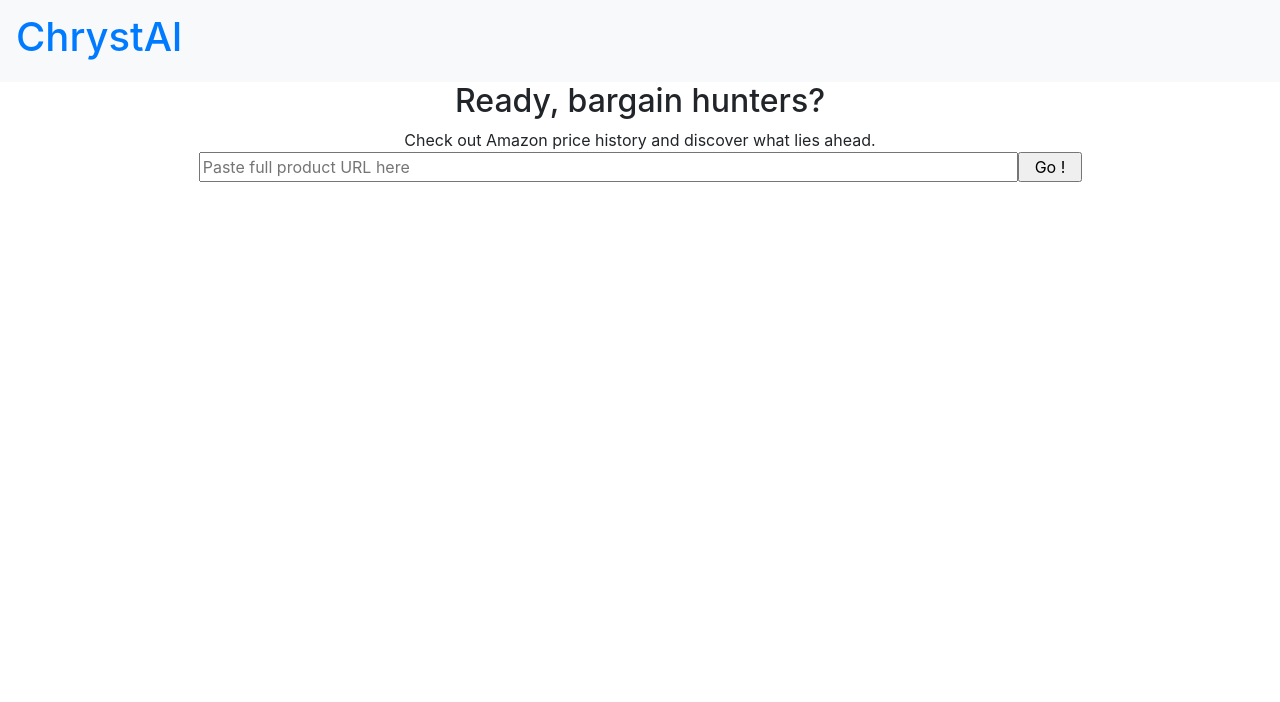
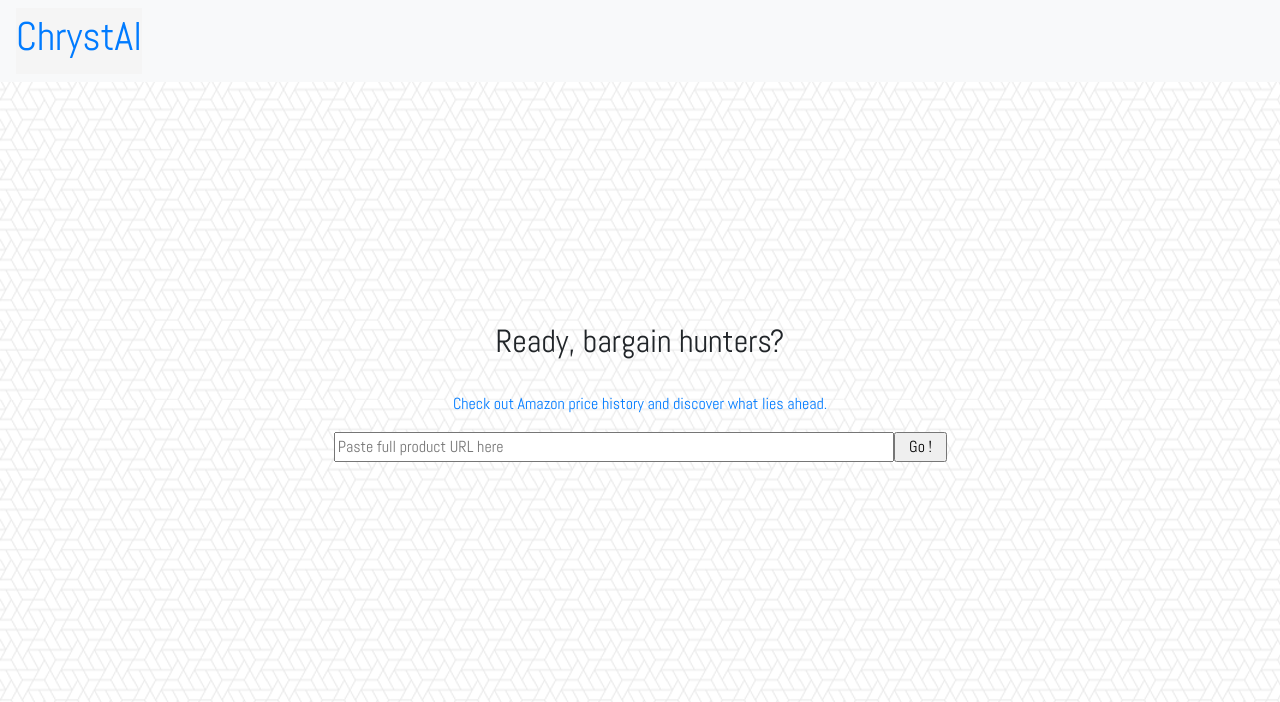
Before and after one commit to kristinauko/hb_final_project, a Flask app: page / in a window 1280 px wide. Shown: the top 702 px of the page. Run offline with Flask 2, Linux system fonts and the light colour scheme; some libraries are stand-ins or nearby versions.

Commit message:
finalized progress bar

```diff
--- /dev/null
+++ b/static/project.css
@@ -0,0 +1,92 @@
+
+a.navbar-brand {
+  background-color: #f5f5f5;
+  font-family: 'Abel', sans-serif;
+
+}
+
+h1.h1 {
+  color: red;
+}
+
+div.longer_description{
+    margin: 0 auto;
+    width: 100%;
+    text-align: center;
+    margin-bottom: 16px;
+    color: #007bff;
+    font-family: 'Abel', sans-serif;
+
+}
+
+
+h2.shorter_description {
+    margin: 0 auto;
+    width: 100%;
+    margin-left: auto;
+    margin-right: auto;
+    text-align: center;
+    margin-bottom: 32px;
+    margin-top: 240px;
+    font-family: 'Abel', sans-serif;
+
+}
+
+
+div.input_container {
+    margin-bottom: 120px;
+    font-family: 'Abel', sans-serif;
+}
+
+
+body {
+  background: url(what-the-hex.png);
+  margin-bottom: 60px;
+}
+
+
+#priceDate {
+  width:70%;
+  height:40%;
+  margin-left: auto;
+  margin-right: auto;
+  font-family: 'Abel', sans-serif;
+}
+
+h3.product_title {
+  width:70%;
+  margin-left: auto;
+  margin-right: auto;
+  font-family: 'Abel', sans-serif;
+  margin-top: 60px;
+
+}
+
+#amazon_id {
+  visibility: hidden;
+  font-size: 2px;
+}
+
+#min_price {
+  width:70%;
+  margin-left: auto;
+  margin-right: auto;
+  font-family: 'Abel', sans-serif;
+
+}
+
+.progress {
+  height: 3px;
+}
+
+.progress-container {
+  width: 75%;
+  margin-left: auto;
+  margin-right: auto;
+}
+
+.progress-bar {
+  width: 25%;
+    -webkit-transition: none !important;
+    transition: none !important;
+}
--- a/templates/get-prices.html
+++ b/templates/get-prices.html
@@ -59,6 +59,7 @@
                   let prediction_plot = {
                     x: predicted_date_time_list,
                     y: predicted_price_list,
+
                     mode: 'lines+markers',
                     type: 'scatter',
                     name: 'Predicted trend',
```
Also changed, not shown: static/pattern.png (added), static/what-the-hex.png (added).
